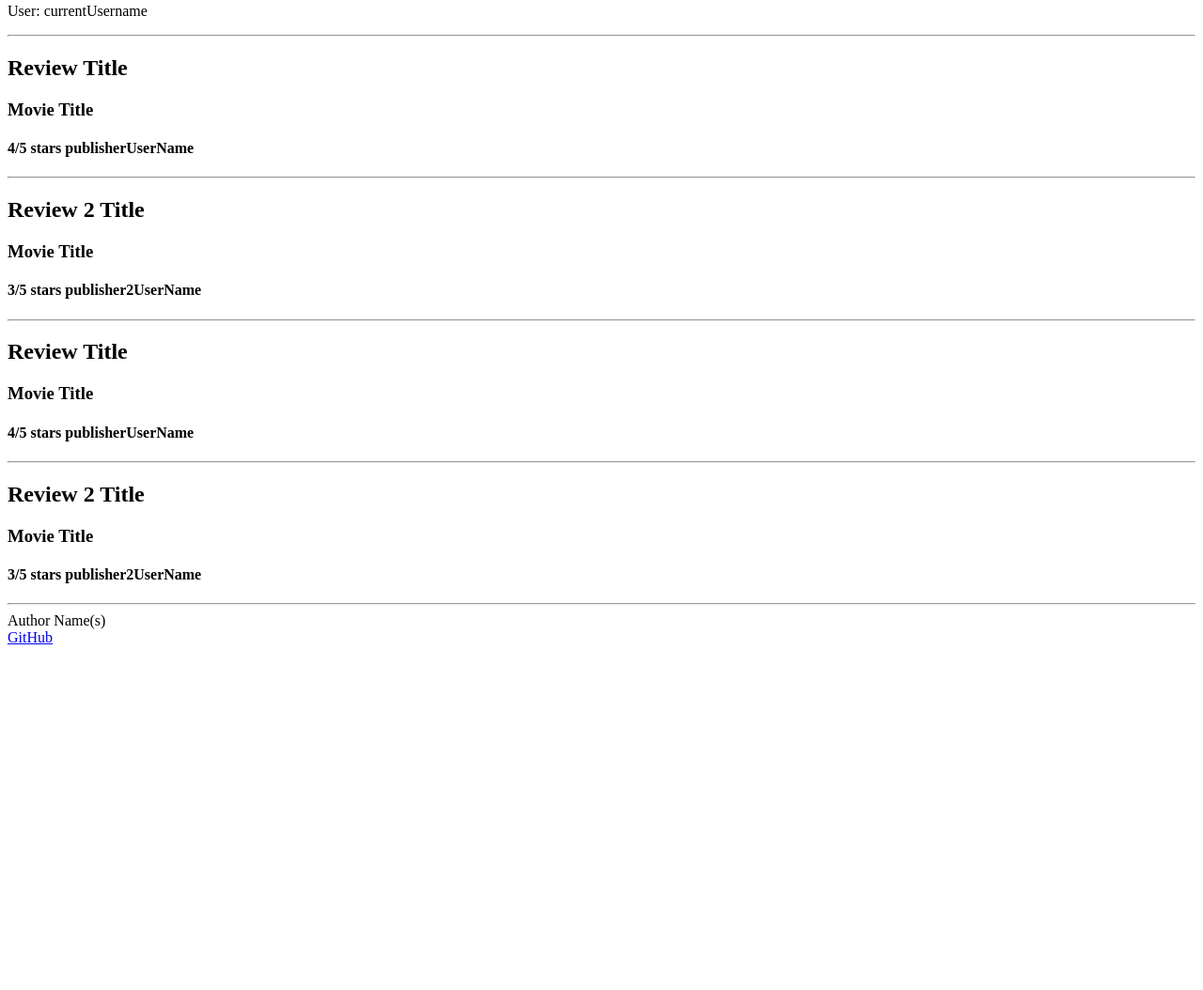
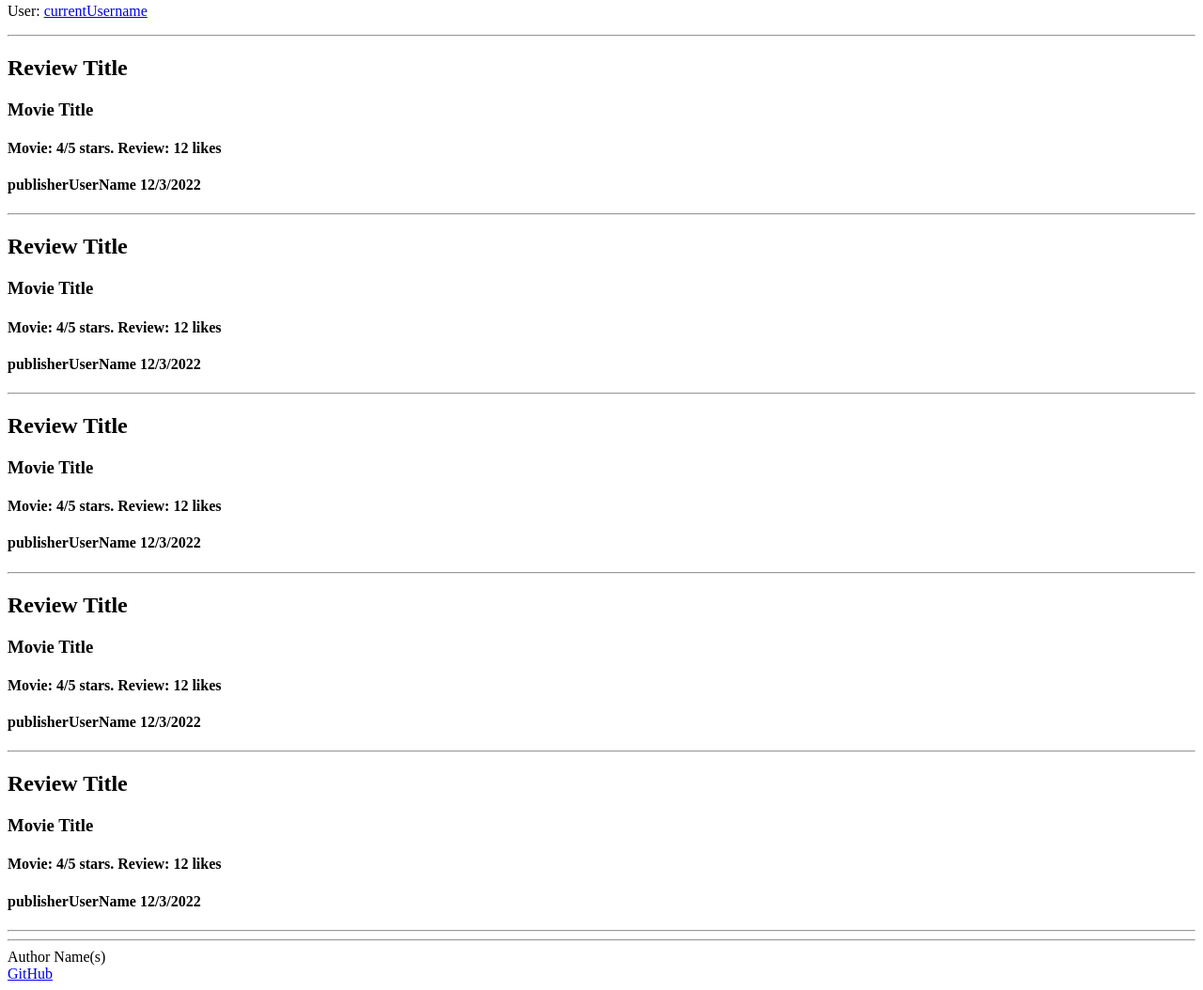
Before and after one commit to rockyRacoon73/startup, a plain HTML site: page reviews.html in a window 1280 px wide. Shown: the part 183-1237 px from the top of the page at 94% size. Before the commit the page ends 879 px from the top, so only its background shows below. Drawn offline with Linux system fonts and the light colour scheme.

Commit message:
changed layout of reviews. username links profile

```diff
--- a/reviews.html
+++ b/reviews.html
@@ -14,7 +14,7 @@
                 </menu>
             </nav>
 
-            <p>User: currentUsername</p>
+            <p>User: <a href="userProfile.html">currentUsername</a></p>
             <hr />
         </header>
 
@@ -24,26 +24,38 @@
             <div>
                 <h2>Review Title</h2>
                 <h3>Movie Title</h3>
-                <h4><span> 4/5 stars</span> <span>publisherUserName</span></h4>
-            </div>
-            <hr />
-            <div>
-                <h2>Review 2 Title</h2>
-                <h3>Movie Title</h3>
-                <h4><span> 3/5 stars</span> <span>publisher2UserName</span></h4>
+                <h4>Movie: <span>4</span>/5 stars. Review: <span>12</span> likes</h4>
+                <h4><span>publisherUserName</span> <span>12/3/2022</span></h4>
             </div>
             <hr />
             <div>
                 <h2>Review Title</h2>
                 <h3>Movie Title</h3>
-                <h4><span> 4/5 stars</span> <span>publisherUserName</span></h4>
+                <h4>Movie: <span>4</span>/5 stars. Review: <span>12</span> likes</h4>
+                <h4><span>publisherUserName</span> <span>12/3/2022</span></h4>
             </div>
             <hr />
             <div>
-                <h2>Review 2 Title</h2>
+                <h2>Review Title</h2>
                 <h3>Movie Title</h3>
-                <h4><span> 3/5 stars</span> <span>publisher2UserName</span></h4>
+                <h4>Movie: <span>4</span>/5 stars. Review: <span>12</span> likes</h4>
+                <h4><span>publisherUserName</span> <span>12/3/2022</span></h4>
             </div>
+            <hr />
+            <div>
+                <h2>Review Title</h2>
+                <h3>Movie Title</h3>
+                <h4>Movie: <span>4</span>/5 stars. Review: <span>12</span> likes</h4>
+                <h4><span>publisherUserName</span> <span>12/3/2022</span></h4>
+            </div>
+            <hr />
+            <div>
+                <h2>Review Title</h2>
+                <h3>Movie Title</h3>
+                <h4>Movie: <span>4</span>/5 stars. Review: <span>12</span> likes</h4>
+                <h4><span>publisherUserName</span> <span>12/3/2022</span></h4>
+            </div>
+            <hr />
 
         </main>
 
```
Also changed, not shown: saved.html (added).
